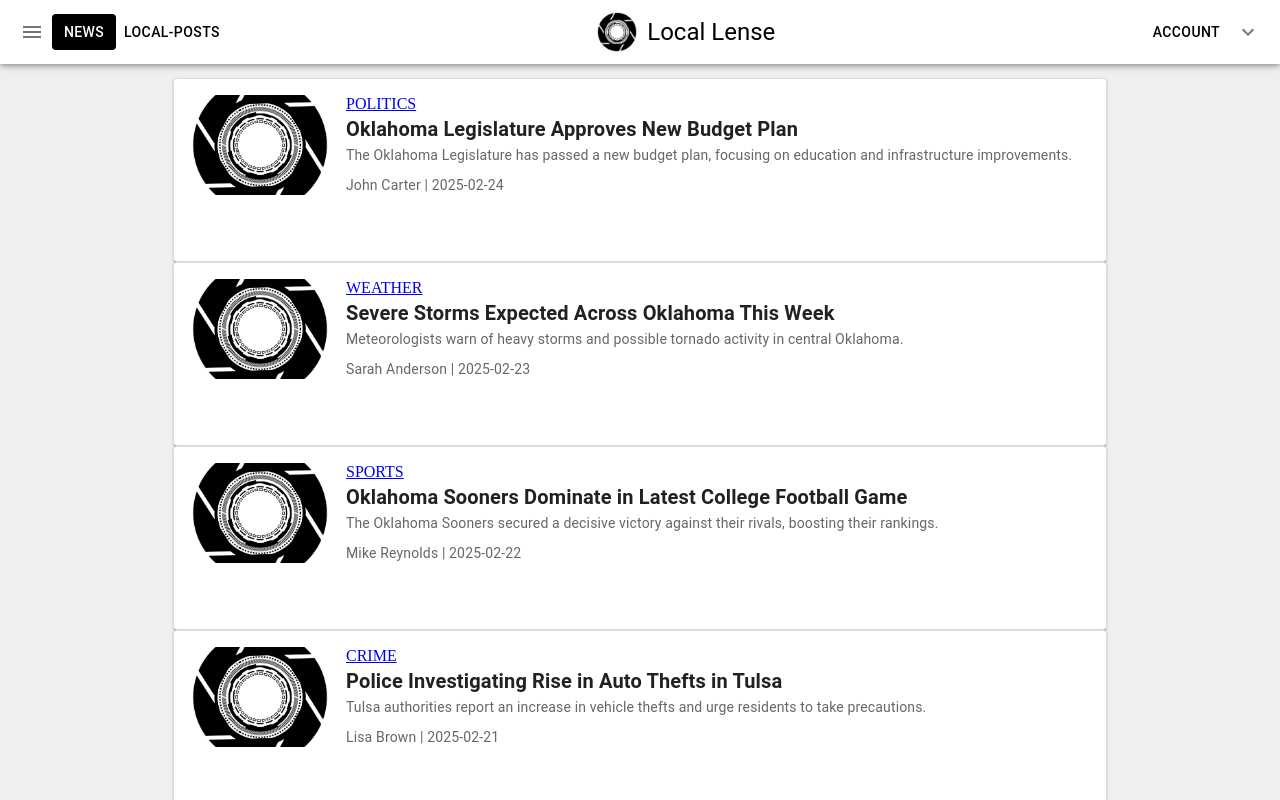
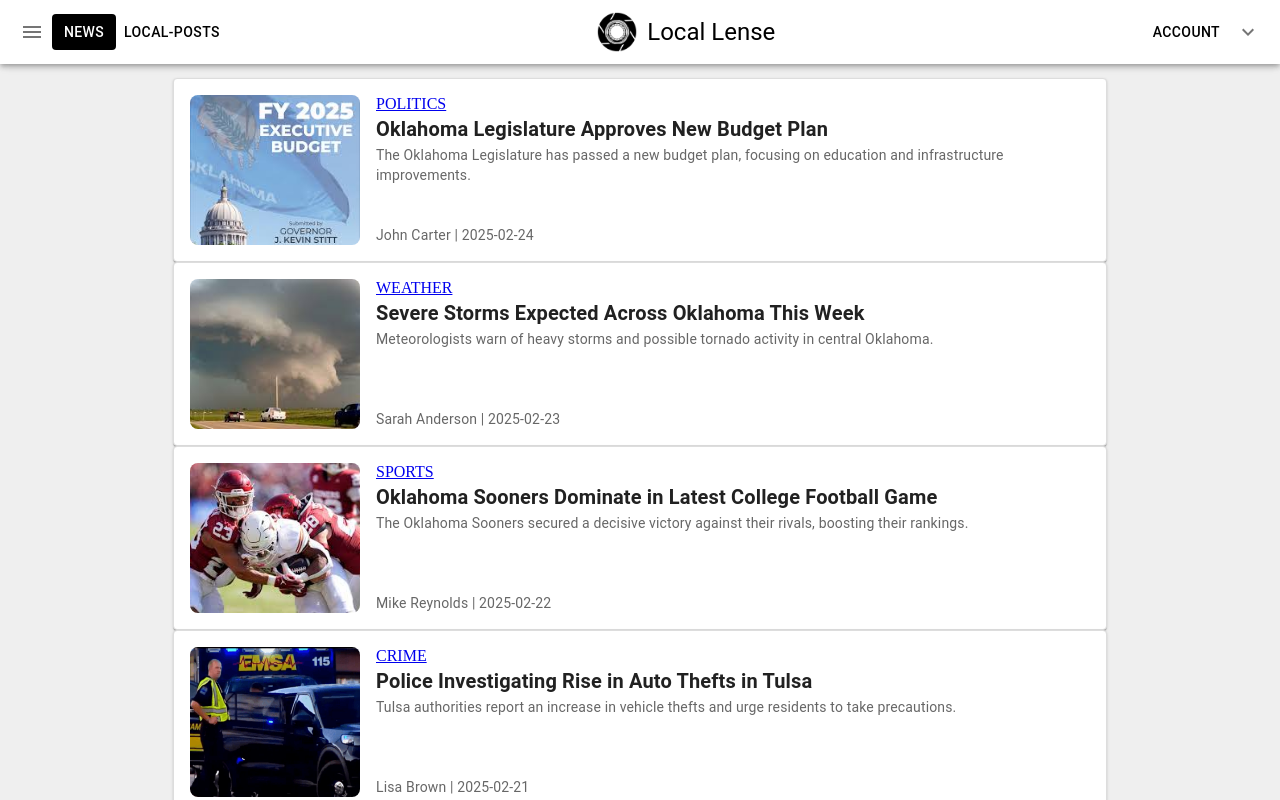
Before and after one commit to VineelReddy14/local-lense, a React (Vite) app: page / in a window 1280 px wide. Shown: the top 800 px of the page. Built offline with nearby package versions, Linux system fonts and the light colour scheme.

Commit message:
Update PostCard component and HomePage to include new images; adjust image dimensions

```diff
--- a/src/components/PostCard.jsx
+++ b/src/components/PostCard.jsx
@@ -33,7 +33,7 @@ export default function PostCard({ image, category, title, brief_content, author
       <Grid container spacing={2}>
         {/* Image Section */}
         <Grid item>
-          <ButtonBase sx={{ width: 140, height: 100 }}>
+          <ButtonBase sx={{ width: 170, height: 150 }}>
             <Img alt="news-thumbnail" src={image || logo} />
           </ButtonBase>
         </Grid>
--- a/src/pages/HomePage.jsx
+++ b/src/pages/HomePage.jsx
@@ -14,9 +14,10 @@ function HomePage() {
                     paddingTop={{ xs: "20px", sm: "70px", md: "70px" }}
                     sx={{ display: 'flex', flexDirection: 'column', alignItems: 'center' }}
                 >
-                    {newsData.map(article => (
+                    {newsData.map((article, index) => (
                         <PostCard
                             key={article.id}
+                            image={`src/data/News_Images/${index + 1}.jpeg`} // Add image path
                             category={article.category}
                             title={article.title}
                             brief_content={article.brief_content}
```
Also changed, not shown: src/data/News_Images/10.jpeg (renamed from src/data/News_Images/10.png), src/data/News_Images/4.jpeg (renamed from src/data/News_Images/4.png).
